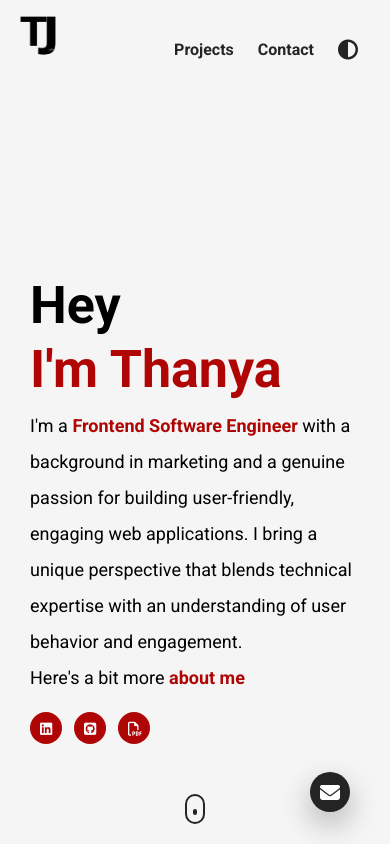
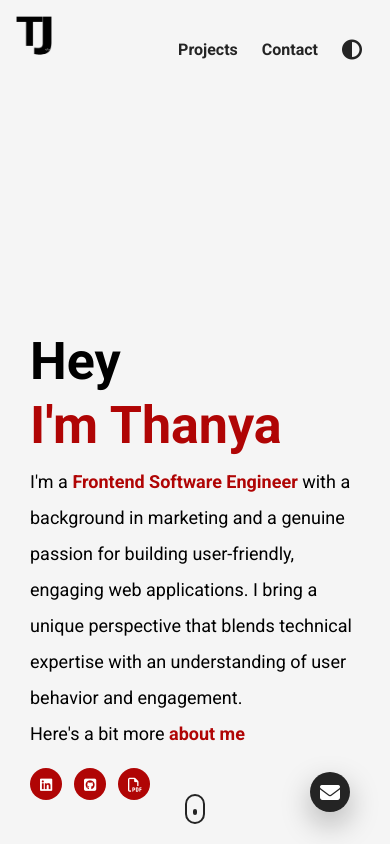
Before and after one commit to TJchevez/Portfolio, a plain HTML site: page index.html in a window 390 px wide. Shown: the top 844 px of the page. Drawn offline with nearby package versions, Linux system fonts and the light colour scheme.

Commit message:
adjusting overflow between header and nav

```diff
--- a/style.css
+++ b/style.css
@@ -629,6 +629,15 @@ footer {
 
 /* Small phones, tablets, large smart phones */
 @media (max-width: 768px) {
+
+    nav {
+    padding: 1rem;
+  }
+
+  .header {
+    padding-top: 3rem;
+    margin-top: 2rem;
+  }
     .title {
         font-size: 80px;
         margin: 12px 0;
@@ -666,6 +675,15 @@ footer {
 
 /* Small phones */
 @media (max-width: 480px) {
+
+    nav {
+    padding: 1rem;
+  }
+
+  .header {
+    padding-top: 3rem;
+    margin-top: 2rem;
+  }
     .title {
         font-size: 52px;
         margin: 12px 0;
```
